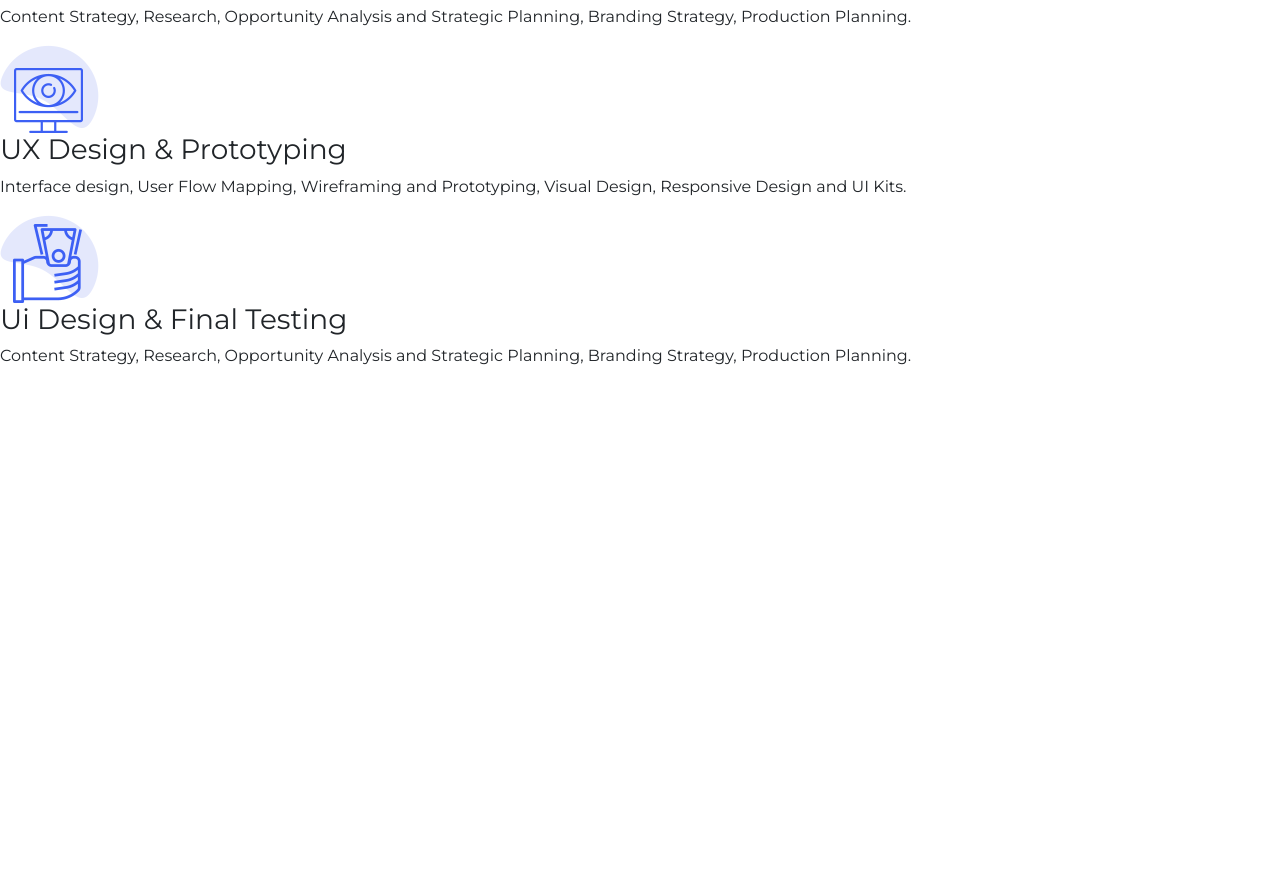
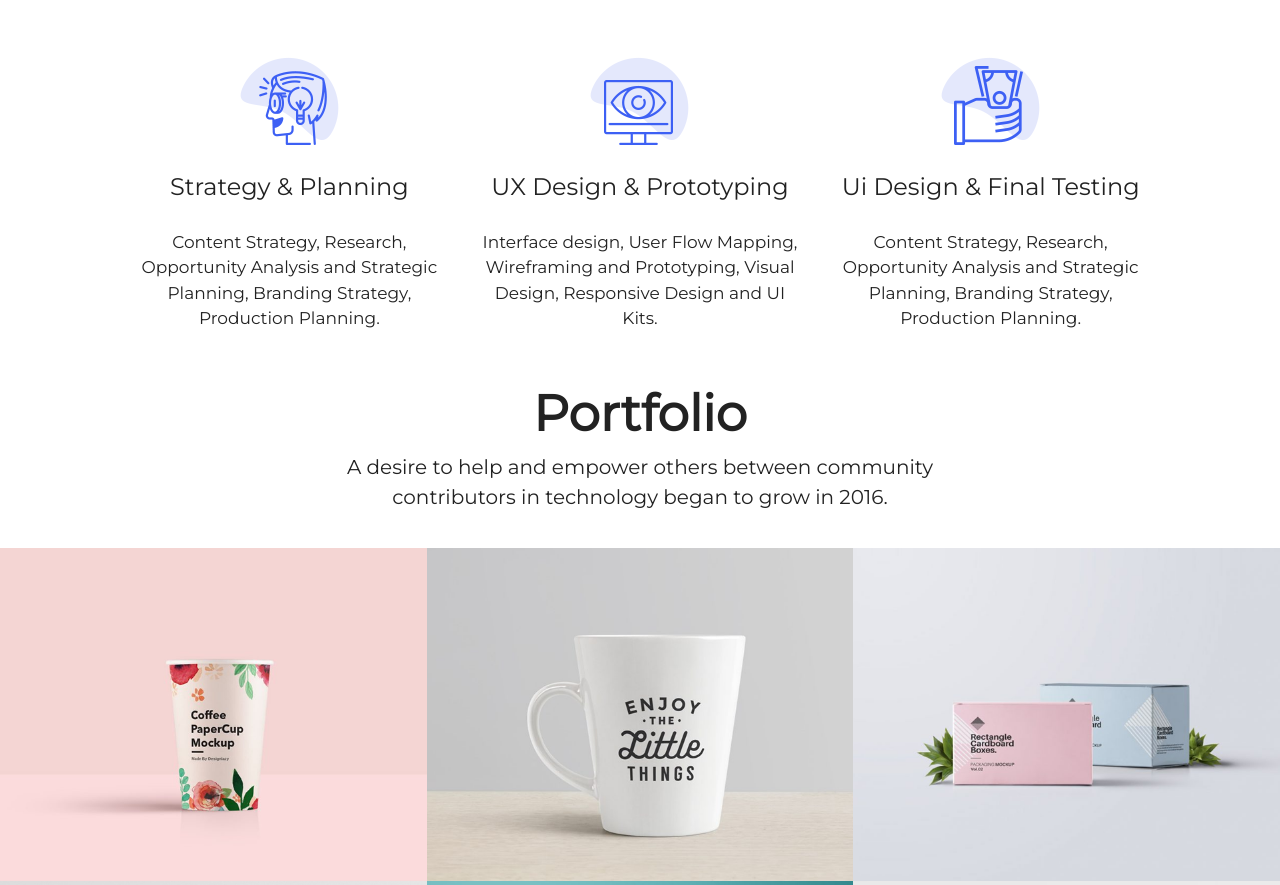
Before and after one commit to SujitChauhan/Staker, a plain HTML site: page index.html in a window 1280 px wide. Shown: the part 1091-1976 px from the top of the page. Before the commit the page ends 1475 px from the top, so only its background shows below. Drawn offline with nearby package versions, Linux system fonts and the light colour scheme.

Commit message:
portfolio completed

```diff
--- a/index.html
+++ b/index.html
@@ -55,5 +55,23 @@
             </div>
         </div>
     </div>
+
+    <div class="portfolio">
+        <div class="description-part">
+            <h2>Portfolio</h2>
+            <p>A desire to help and empower others between community contributors in technology began to grow in 2016.</p>
+        </div>
+        <div class="items">
+            <img src="./Assets/Images/01.png" alt="01">
+            <img src="./Assets/Images/02.png" alt="02">
+            <img src="./Assets/Images/03.png" alt="03">
+            <img src="./Assets/Images/04.png" alt="04">
+            <img src="./Assets/Images/05.png" alt="05">
+            <img src="./Assets/Images/06.png" alt="06">
+            <img src="./Assets/Images/07.png" alt="07">
+            <img src="./Assets/Images/08.png" alt="08">
+            <img src="./Assets/Images/09.png" alt="09">
+        </div>
+    </div>
 </body>
 </html>
--- a/main.css
+++ b/main.css
@@ -71,3 +71,75 @@ header button{
     font-weight: 600;
     color: white;
 }
+
+.work-process{
+    display: grid;
+    grid-template-columns: 10% auto 10%;
+    grid-template-rows: 30vh auto;
+    align-items: center;
+    text-align: center;
+}
+
+.work-process>*{
+    grid-column: 2/3;
+}
+
+.description-part h2{
+    font-size: 50px;
+    font-weight: 600;
+    color: #222222;
+}
+
+.description-part p{
+    display: block;
+    margin: 0 auto;
+    width: 70%;
+    font-size: 20px;
+    color: #222222;
+}
+
+.works-we-do{
+    margin-bottom: 36px;
+    margin-top: 28px;
+    display: grid;
+    grid-template-columns: 1fr 1fr 1fr;
+    grid-gap: 28px;
+    justify-items: center;
+}
+
+.works-we-do div h3{
+    margin-top: 28px;
+    font-size: 24px;
+    font-weight: 500;
+    color: #222222;
+}
+
+.works-we-do div p{
+    margin-top: 28px;
+    font-size: 17px;
+    font-weight: 300;
+    color: #222222;
+}
+
+.portfolio .description-part{
+    display: grid;
+    grid-template-columns: 15% auto 15%;
+    justify-items: center;
+    align-items: center;
+    text-align: center;
+}
+
+.portfolio .description-part>*{
+    grid-column: 2/3;
+}
+
+.portfolio .items{
+    margin-top: 36px;
+    display: grid;
+    grid-template-columns: 1fr 1fr 1fr;
+}
+
+.portfolio .items img{
+    max-width: 100%;
+    height: auto;
+}
```
